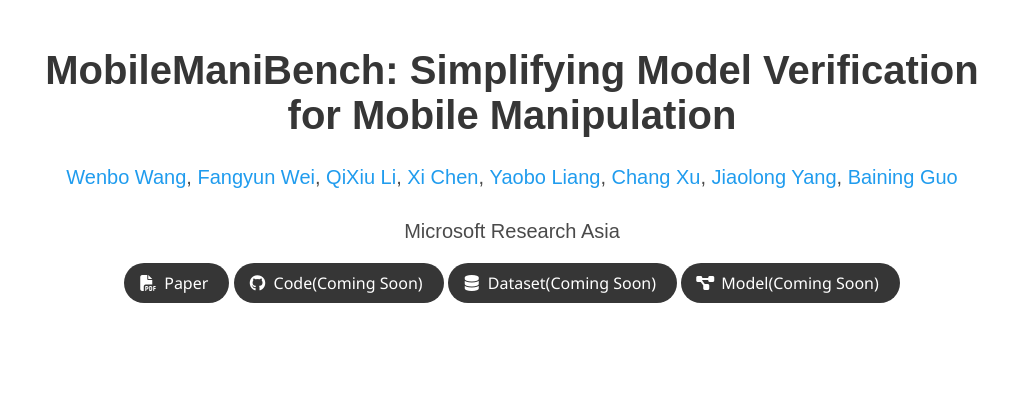
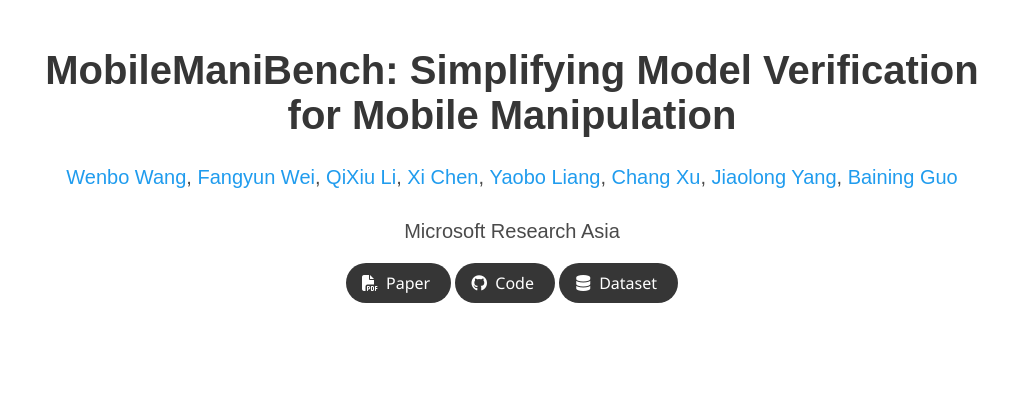
Before and after one commit to DexHand/MobileManiBench_Website, a plain HTML site: page index.html in a window 1280 px wide. Shown: the top 394 px of the page, without its empty margins (128-1149 px from the left). Drawn offline with nearby package versions, Linux system fonts and the light colour scheme; some icons are missing; a web font is replaced by a local one.

Commit message:
Release code and dataset

```diff
--- a/index.html
+++ b/index.html
@@ -81,31 +81,23 @@
                             </span>
                             <!-- Code Link. -->
                             <span class="link-block">
-                                <a href="" class="external-link button is-normal is-rounded is-dark">
+                                <a href="https://github.com/DexHand/MobileManiBench" class="external-link button is-normal is-rounded is-dark">
                                     <span class="icon">
                                         <i class="fab fa-github"></i>
                                     </span>
-                                    <span>Code(Coming Soon)</span>
+                                    <span>Code</span>
                                 </a>
                             </span>
                             <!-- Dataset Link. -->
                             <span class="link-block">
-                                <a href="" class="external-link button is-normal is-rounded is-dark">
+                                <a href="https://huggingface.co/datasets/arnoldland/MobileManiBench/tree/main" class="external-link button is-normal is-rounded is-dark">
                                     <span class="icon">
                                         <i class="fas fa-database"></i>
                                     </span>
-                                    <span>Dataset(Coming Soon)</span>
+                                    <span>Dataset</span>
                                 </a>
                             </span>
-                            <!-- Model Link. -->
-                            <span class="link-block">
-                                <a href="" class="external-link button is-normal is-rounded is-dark">
-                                    <span class="icon">
-                                        <i class="fas fa-project-diagram"></i>
-                                    </span>
-                                    <span>Model(Coming Soon)</span>
-                                </a>
-                            </span>
+
                         </div>
                     </div>
                 </div>
```
